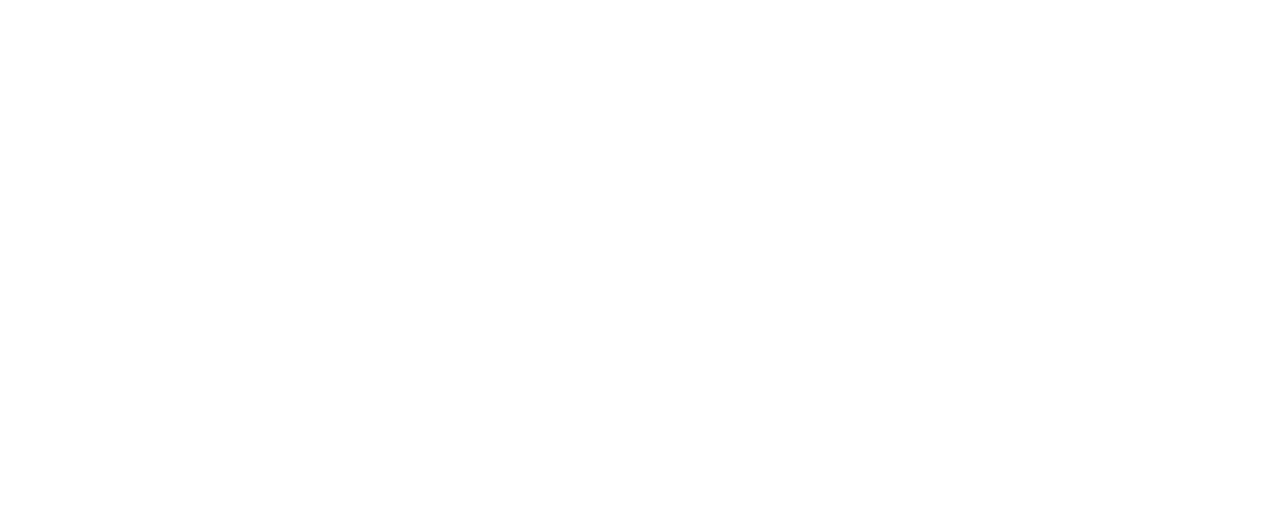
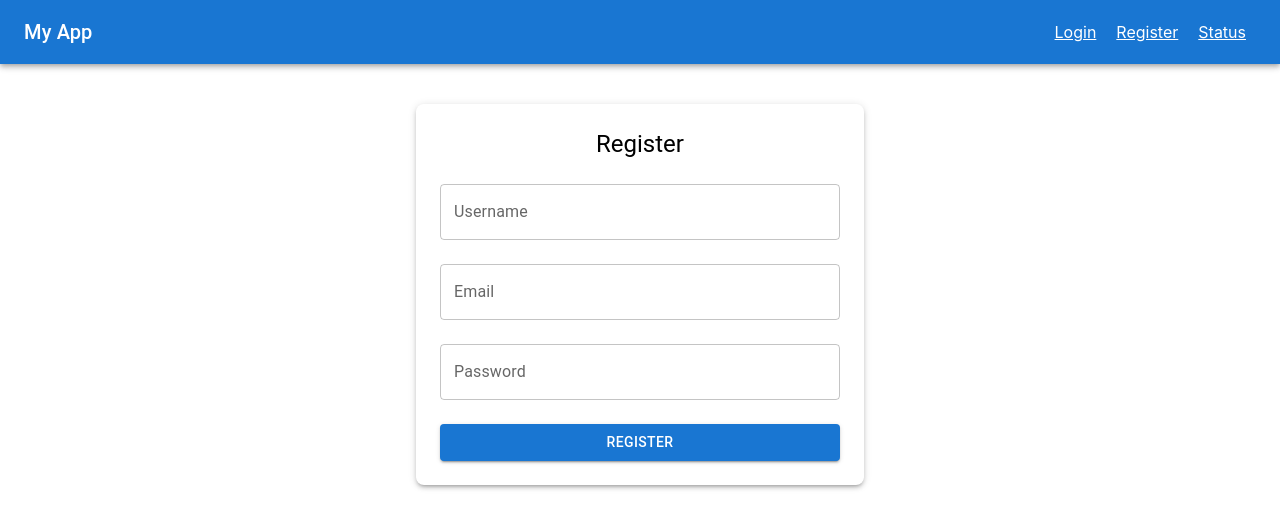
Before and after one commit to Capstone-2024-yh/Front-end, a React (Create React App) app in the folder frontend/: page /register in a window 1280 px wide. Shown: the top 528 px of the page. Built offline with nearby package versions, Linux system fonts and the light colour scheme; the HTML template or start-up script is replaced by a standard one.

Commit message:
added login/register/status page

```diff
--- a/frontend/package.json
+++ b/frontend/package.json
@@ -3,12 +3,16 @@
   "version": "0.1.0",
   "private": true,
   "dependencies": {
+    "@emotion/react": "^11.13.3",
+    "@emotion/styled": "^11.13.0",
+    "@mui/material": "^6.0.2",
     "@testing-library/jest-dom": "^5.17.0",
     "@testing-library/react": "^13.4.0",
     "@testing-library/user-event": "^13.5.0",
     "axios": "^1.7.7",
     "react": "^18.3.1",
     "react-dom": "^18.3.1",
+    "react-router-dom": "^6.26.1",
     "web-vitals": "^2.1.4"
   },
   "devDependencies": {
--- a/frontend/src/App.js
+++ b/frontend/src/App.js
@@ -1,9 +1,22 @@
-import './App.css';
+import React from 'react';
+import { BrowserRouter as Router, Route, Routes } from 'react-router-dom';
+import Login from './components/Login';
+import Register from './components/Register';
+import Status from './components/Status';
+import Layout from './components/Layout';  // 공통 레이아웃
 
 function App() {
   return (
-    <div className="App">
-    </div>
+    <Router>
+      <Layout>
+        <Routes>
+          <Route path="/" element={<Login />} />
+          <Route path="/login" element={<Login />} />
+          <Route path="/register" element={<Register />} />
+          <Route path="/status" element={<Status />} />
+        </Routes>
+      </Layout>
+    </Router>
   );
 }
 
--- /dev/null
+++ b/frontend/src/axiosConfig.js
@@ -0,0 +1,8 @@
+import axios from 'axios';
+
+const instance = axios.create({
+  baseURL: 'http://localhost:8080',  // Spring Boot 서버의 기본 URL
+  withCredentials: true,  // 쿠키 기반 인증을 위한 옵션
+});
+
+export default instance;
--- /dev/null
+++ b/frontend/src/components/Layout.js
@@ -0,0 +1,25 @@
+import React from 'react';
+import { AppBar, Toolbar, Typography, Container } from '@mui/material';
+import { Link } from 'react-router-dom';
+
+function Layout({ children }) {
+  return (
+    <div>
+      <AppBar position="static">
+        <Toolbar>
+          <Typography variant="h6" component="div" sx={{ flexGrow: 1 }}>
+            My App
+          </Typography>
+          <Link to="/login" style={{ margin: '0 10px', color: '#fff' }}>Login</Link>
+          <Link to="/register" style={{ margin: '0 10px', color: '#fff' }}>Register</Link>
+          <Link to="/status" style={{ margin: '0 10px', color: '#fff' }}>Status</Link>
+        </Toolbar>
+      </AppBar>
+      <Container style={{ marginTop: '20px' }}>
+        {children}
+      </Container>
+    </div>
+  );
+}
+
+export default Layout;
--- /dev/null
+++ b/frontend/src/components/Login.js
@@ -0,0 +1,73 @@
+import React, { useState } from 'react';
+import { TextField, Button, Typography, Box, Alert } from '@mui/material';
+import axios from '../axiosConfig';
+import { useNavigate } from 'react-router-dom';
+
+function Login() {
+  const [email, setEmail] = useState('');
+  const [password, setPassword] = useState('');
+  const [errorMessage, setErrorMessage] = useState('');
+  const navigate = useNavigate();
+
+  const handleLogin = async (e) => {
+    e.preventDefault();
+
+    try {
+      const response = await axios.post('/auth/login', {
+        email,
+        password,
+      });
+
+      if (response.status === 200) {
+        alert('Login successful');
+        navigate('/status');
+      }
+    } catch (error) {
+      if (error.response && error.response.status === 401) {
+        setErrorMessage('Invalid credentials');
+      } else {
+        setErrorMessage('An error occurred');
+      }
+    }
+  };
+
+  return (
+    <Box
+      component="form"
+      onSubmit={handleLogin}
+      sx={{
+        maxWidth: 400,
+        mx: 'auto',
+        mt: 5,
+        p: 3,
+        boxShadow: 3,
+        borderRadius: 2,
+      }}
+    >
+      <Typography variant="h5" component="h1" align="center" gutterBottom>
+        Login
+      </Typography>
+      <TextField
+        label="Email"
+        fullWidth
+        margin="normal"
+        value={email}
+        onChange={(e) => setEmail(e.target.value)}
+      />
+      <TextField
+        label="Password"
+        type="password"
+        fullWidth
+        margin="normal"
+        value={password}
+        onChange={(e) => setPassword(e.target.value)}
+      />
+      {errorMessage && <Alert severity="error">{errorMessage}</Alert>}
+      <Button type="submit" variant="contained" color="primary" fullWidth sx={{ mt: 2 }}>
+        Login
+      </Button>
+    </Box>
+  );
+}
+
+export default Login;
--- /dev/null
+++ b/frontend/src/components/Register.js
@@ -0,0 +1,78 @@
+import React, { useState } from 'react';
+import { TextField, Button, Typography, Box, Alert } from '@mui/material';
+import axios from '../axiosConfig';
+import { useNavigate } from 'react-router-dom';
+
+function Register() {
+  const [username, setUsername] = useState('');
+  const [email, setEmail] = useState('');
+  const [password, setPassword] = useState('');
+  const [errorMessage, setErrorMessage] = useState('');
+  const navigate = useNavigate();
+
+  const handleRegister = async (e) => {
+    e.preventDefault();
+
+    try {
+      const response = await axios.post('/auth/register', {
+        username,
+        email,
+        password,
+      });
+
+      if (response.status === 200) {
+        alert('Registration successful');
+        navigate('/login');
+      }
+    } catch (error) {
+      setErrorMessage('User registration failed');
+    }
+  };
+
+  return (
+    <Box
+      component="form"
+      onSubmit={handleRegister}
+      sx={{
+        maxWidth: 400,
+        mx: 'auto',
+        mt: 5,
+        p: 3,
+        boxShadow: 3,
+        borderRadius: 2,
+      }}
+    >
+      <Typography variant="h5" component="h1" align="center" gutterBottom>
+        Register
+      </Typography>
+      <TextField
+        label="Username"
+        fullWidth
+        margin="normal"
+        value={username}
+        onChange={(e) => setUsername(e.target.value)}
+      />
+      <TextField
+        label="Email"
+        fullWidth
+        margin="normal"
+        value={email}
+        onChange={(e) => setEmail(e.target.value)}
+      />
+      <TextField
+        label="Password"
+        type="password"
+        fullWidth
+        margin="normal"
+        value={password}
+        onChange={(e) => setPassword(e.target.value)}
+      />
+      {errorMessage && <Alert severity="error">{errorMessage}</Alert>}
+      <Button type="submit" variant="contained" color="primary" fullWidth sx={{ mt: 2 }}>
+        Register
+      </Button>
+    </Box>
+  );
+}
+
+export default Register;
--- /dev/null
+++ b/frontend/src/components/Status.js
@@ -0,0 +1,45 @@
+import React, { useEffect, useState } from 'react';
+import axios from '../axiosConfig';
+import { Typography, Box, Alert } from '@mui/material';
+
+function Status() {
+  const [status, setStatus] = useState('');
+
+  useEffect(() => {
+    const checkStatus = async () => {
+      try {
+        const response = await axios.get('/auth/status');
+        setStatus(response.data);
+      } catch (error) {
+        setStatus('User is not logged in');
+      }
+    };
+
+    checkStatus();
+  }, []);
+
+  return (
+    <Box
+      sx={{
+        maxWidth: 600,
+        mx: 'auto',
+        mt: 5,
+        p: 3,
+        boxShadow: 3,
+        borderRadius: 2,
+        textAlign: 'center',
+      }}
+    >
+      <Typography variant="h5" component="h2" gutterBottom>
+        Login Status
+      </Typography>
+      {status.includes('logged in') ? (
+        <Alert severity="success">{status}</Alert>
+      ) : (
+        <Alert severity="error">{status}</Alert>
+      )}
+    </Box>
+  );
+}
+
+export default Status;
```
Also changed, not shown: 1 other file (tests, documents, lock files or other folders).
